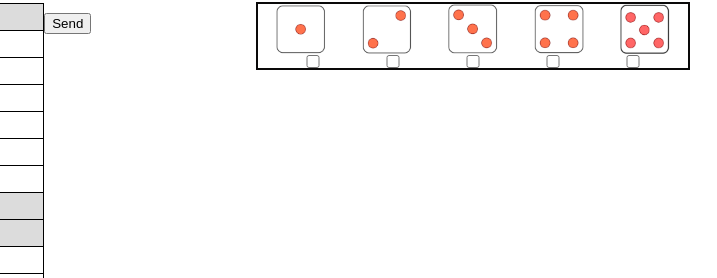
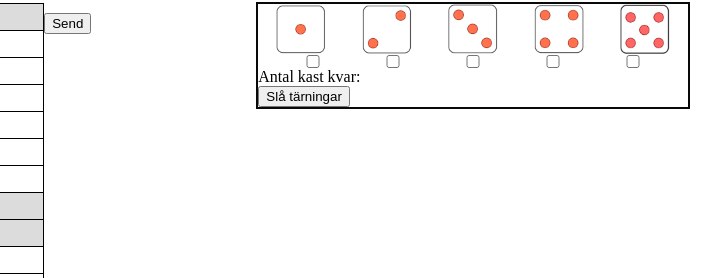
Before and after one commit to bjorntirsen/Yatzy_project, a plain HTML site: page yatzy.html in a window 1280 px wide. Shown: the part 186-464 px from the top of the page, 563-1280 px from the left. Drawn offline with Linux system fonts and the light colour scheme.

Commit message:
Finished task #2

```diff
--- a/yatzy.html
+++ b/yatzy.html
@@ -198,6 +198,12 @@
             <div><input class="img-dice-chk-box" type="checkbox"></div>
             <div><input class="img-dice-chk-box" type="checkbox"></div>
         </div>
+        <div id="DiceRollsLeft">
+            Antal kast kvar:
+        </div>
+        <div id="RollButtonSection">
+            <button id="RollButton">Slå tärningar</button>
+        </div>
     </aside>
 
     <section class="login-box ">
```
